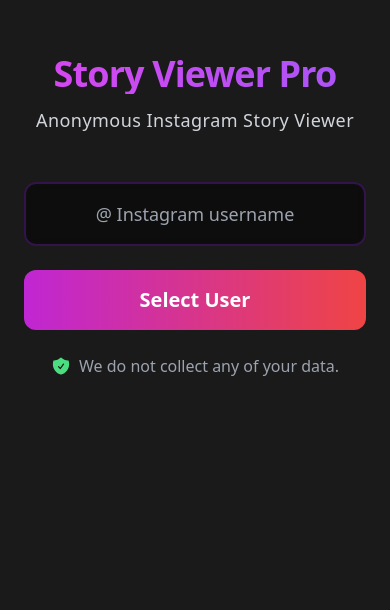
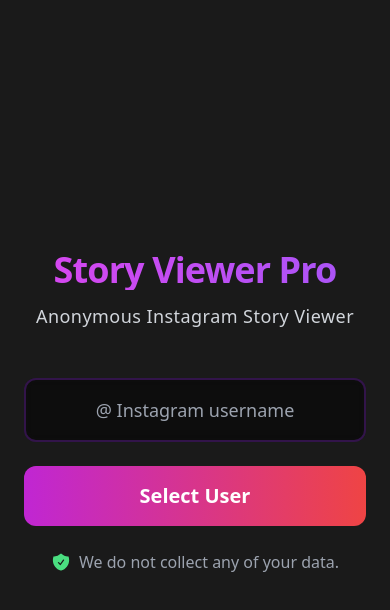
Before and after one commit to NAUSHAD001486/instagram-tool, a Next.js app: page / in a window 390 px wide. Shown: the part 206-816 px from the top of the page. Built offline with nearby package versions, Linux system fonts and the light colour scheme.

Commit message:
Final polish: Adjust home screen layout and add button glow animation

```diff
--- a/src/app/page.js
+++ b/src/app/page.js
@@ -14,19 +14,17 @@
   };
 
   return (
-    // === यहाँ बदलाव किया गया है ===
-    <div className="flex flex-col items-center justify-center min-h-screen p-6 text-center">
-      <main className="w-full max-w-md mx-auto">
+    // === यहाँ लेआउट में बदलाव किया गया है ===
+    // मोबाइल पर नीचे और डेस्कटॉप पर सेंटर में
+    <div className="flex flex-col items-center justify-end min-h-screen p-6 pb-16 sm:justify-center sm:pb-6">
+      <main className="w-full max-w-md mx-auto text-center">
 
-        {/* === ब्रांड का नाम अपडेट किया गया === */}
         <h1 className="text-4xl sm:text-5xl font-bold tracking-tight bg-gradient-to-r from-fuchsia-500 to-purple-500 bg-clip-text text-transparent">
           Story Viewer Pro
         </h1>
         <p className="text-gray-300 mt-3 mb-12 text-lg tracking-wide">
           Anonymous Instagram Story Viewer
         </p>
-
-        {/* अनावश्यक लाइन हटा दी गई है */}
 
         <form className="space-y-6" onSubmit={handleSubmit}>
           <div className="relative">
@@ -38,9 +36,14 @@
               required
             />
           </div>
+
+          {/* === यहाँ बटन के एनिमेशन में बदलाव किया गया है === */}
           <button
             type="submit"
-            className="w-full bg-gradient-to-r from-fuchsia-600 to-red-500 text-white font-bold rounded-xl py-4 text-xl hover:opacity-90 transition-transform duration-200 ease-in-out hover:scale-105 active:scale-95"
+            className="w-full bg-gradient-to-r from-fuchsia-600 to-red-500 text-white font-bold rounded-xl py-4 text-xl
+                       transition-all duration-300 ease-in-out
+                       hover:scale-105 hover:shadow-lg hover:shadow-purple-500/40
+                       active:scale-95"
           >
             Select User
           </button>
```
